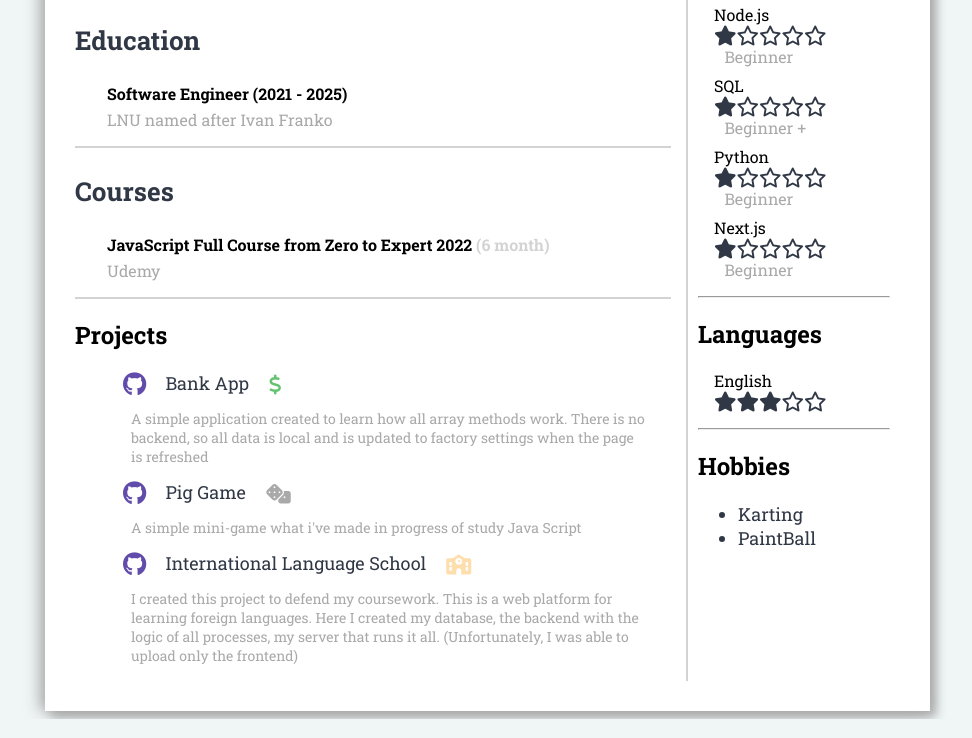
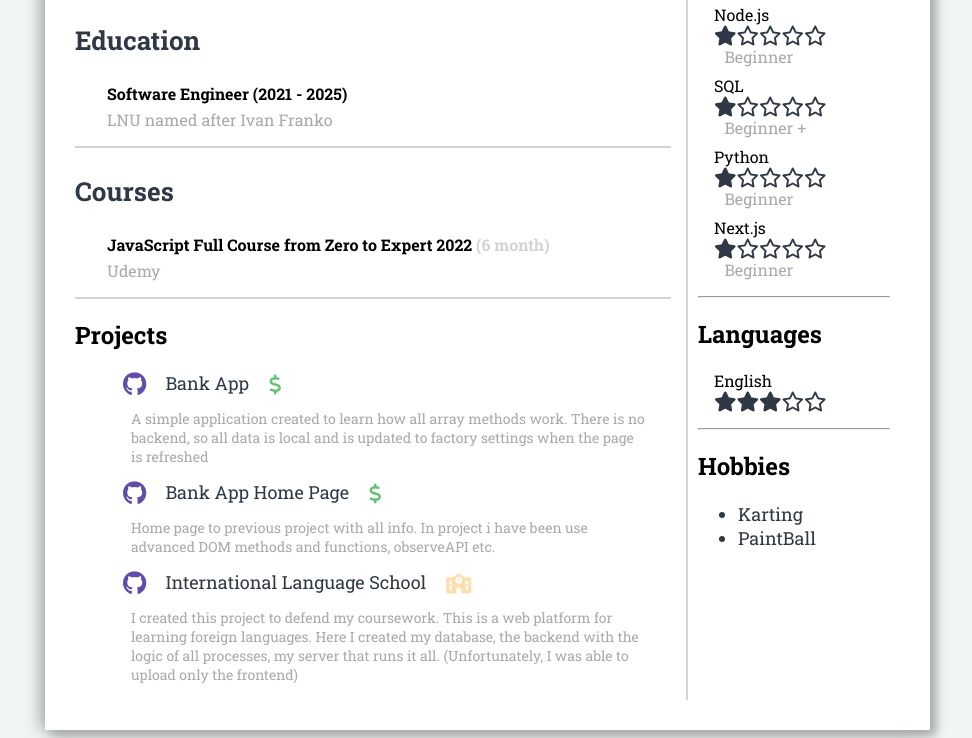
Before and after one commit to Xavtso/CV, a plain HTML site: page index.html in a window 1280 px wide. Shown: the part 615-1353 px from the top of the page, without its empty margins (251-1223 px from the left). Drawn offline with Linux system fonts and the light colour scheme.

Commit message:
Update index.html

```diff
--- a/index.html
+++ b/index.html
@@ -66,8 +66,8 @@
                 <ul class="list">
                     <li class="list-item"><i class="fa-brands fa-github fa-xl "></i><a class="projects-url" href="https://github.com/Xavtso/bankApp.git">Bank App</a> <i class="fa-solid fa-dollar-sign fa-lg"></i></li>
                     <p class="project-info">A simple application created to learn how all array methods work. There is no backend, so all data is local and is updated to factory settings when the page is refreshed</p>
-                    <li class="list-item"><i class="fa-brands fa-github fa-xl"></i><a class="projects-url" href="https://xavtso.github.io/PigGame/">Pig Game</a> <i class="fa-solid fa-dice fa-lg"></i></i></li>
-                    <p class="project-info">A simple mini-game what i've made in progress of study Java Script</p>
+                    <li class="list-item"><i class="fa-brands fa-github fa-xl"></i><a class="projects-url" href="https://xavtso.github.io/bankApp_home/">Bank App Home Page</a> <i class="fa-solid fa-dollar-sign fa-lg"></i></i></li>
+                    <p class="project-info">Home page to previous project with all info. In project i have been use advanced DOM methods and functions, observeAPI etc. </p>
                     <li class="list-item"><i class="fa-brands fa-github fa-xl"></i><a class="projects-url" href="https://github.com/Xavtso/ils-front.git">International Language School</a> <i class="fa-sharp fa-solid fa-school fa-lg"></i></li>
                     <p class="project-info">I created this project to defend my coursework. This is a web platform for learning foreign languages. Here I created my database, the backend with the logic of all processes, my server that runs it all. (Unfortunately, I was able to upload only the frontend)</p>
                 </ul>
```
